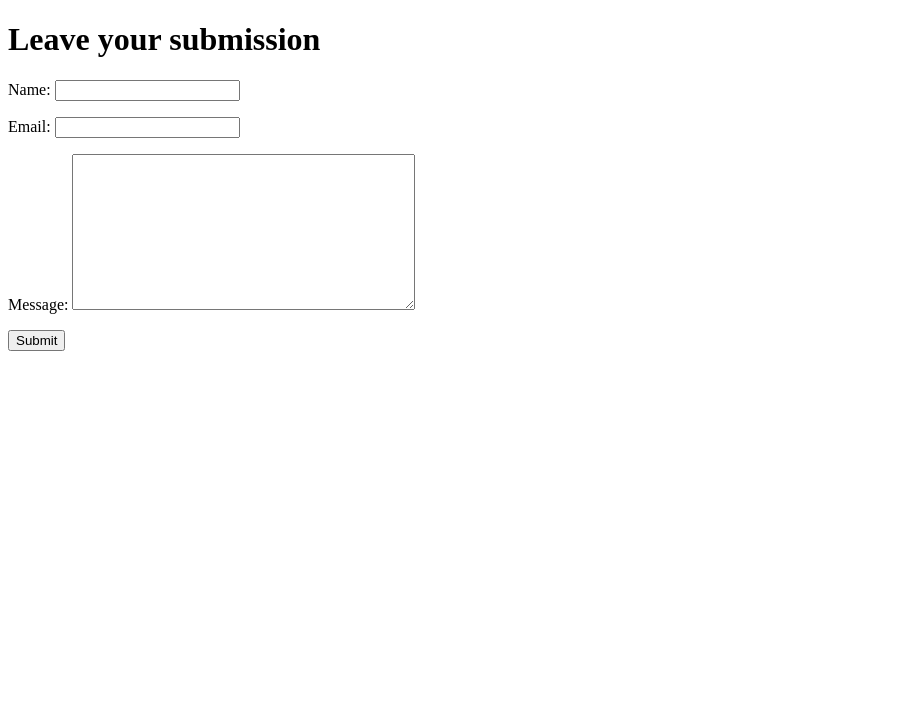
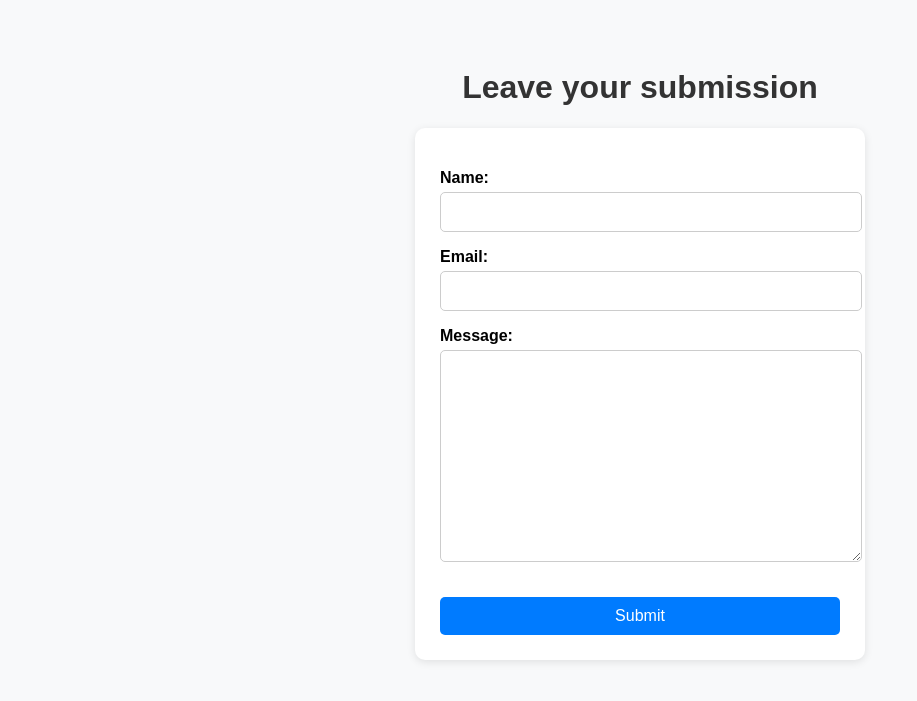
Before and after one commit to Geravid/django-form, a Django app: page / in a window 1280 px wide. Shown: the top 701 px of the page, without its empty margins (0-917 px from the left). Run offline with Django 5.2, Linux system fonts and the light colour scheme.

Commit message:
Add CSS file style file

```diff
--- /dev/null
+++ b/submissions/submission/static/submission/style.css
@@ -0,0 +1,50 @@
+body {
+    font-family: Arial, sans-serif;
+    background-color: #f8f9fa;
+    padding: 40px;
+}
+
+h1 {
+    color: #333;
+    text-align: center;
+}
+
+form {
+    background: white;
+    padding: 25px;
+    border-radius: 10px;
+    max-width: 400px;
+    margin: 0 auto;
+    box-shadow: 0 2px 8px rgba(0, 0, 0, 0.1);
+}
+
+label {
+    font-weight: bold;
+    display: block;
+    margin-top: 10px;
+}
+
+input, textarea {
+    width: 100%;
+    padding: 10px;
+    margin-top: 5px;
+    border-radius: 5px;
+    border: 1px solid #ccc;
+    font-size: 1rem;
+}
+
+button {
+    margin-top: 15px;
+    width: 100%;
+    padding: 10px;
+    background-color: #007BFF;
+    color: white;
+    border: none;
+    border-radius: 5px;
+    font-size: 1rem;
+    cursor: pointer;
+}
+
+button:hover {
+    background-color: #0056b3;
+}
--- a/submissions/submission/templates/submission/form.html
+++ b/submissions/submission/templates/submission/form.html
@@ -1,7 +1,10 @@
+{% load static %}
+
 <!DOCTYPE html>
 <html>
 <head>
     <title>submission Form</title>
+    <link rel="stylesheet" href="{% static 'submission/style.css' %}">
 </head>
 <body>
     <h1>Leave your submission</h1>
--- a/submissions/submission/templates/submission/thank_you.html
+++ b/submissions/submission/templates/submission/thank_you.html
@@ -4,7 +4,7 @@
     <title>Thank You!</title>
 </head>
 <body>
-    <h1>Thank you for your feedback!</h1>
+    <h1>Thank you for your submission!</h1>
     <a href="/">Go back</a>
 </body>
 </html>
--- a/submissions/submissions/settings.py
+++ b/submissions/submissions/settings.py
@@ -116,6 +116,8 @@ USE_TZ = True
 # https://docs.djangoproject.com/en/5.2/howto/static-files/
 
 STATIC_URL = 'static/'
+STATICFILES_DIRS = []
+STATIC_ROOT = BASE_DIR / 'staticfiles'
 
 # Default primary key field type
 # https://docs.djangoproject.com/en/5.2/ref/settings/#default-auto-field
```
